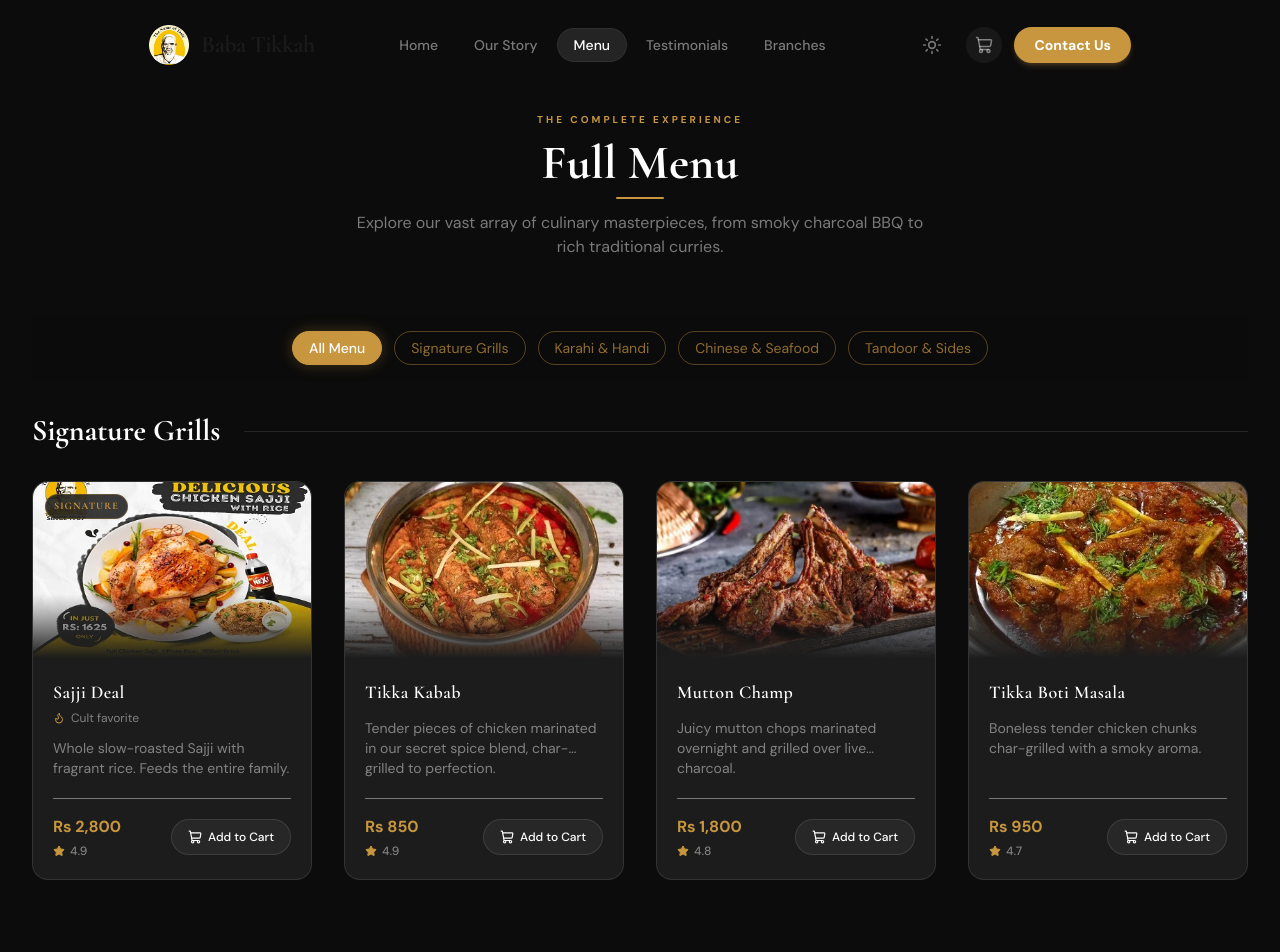
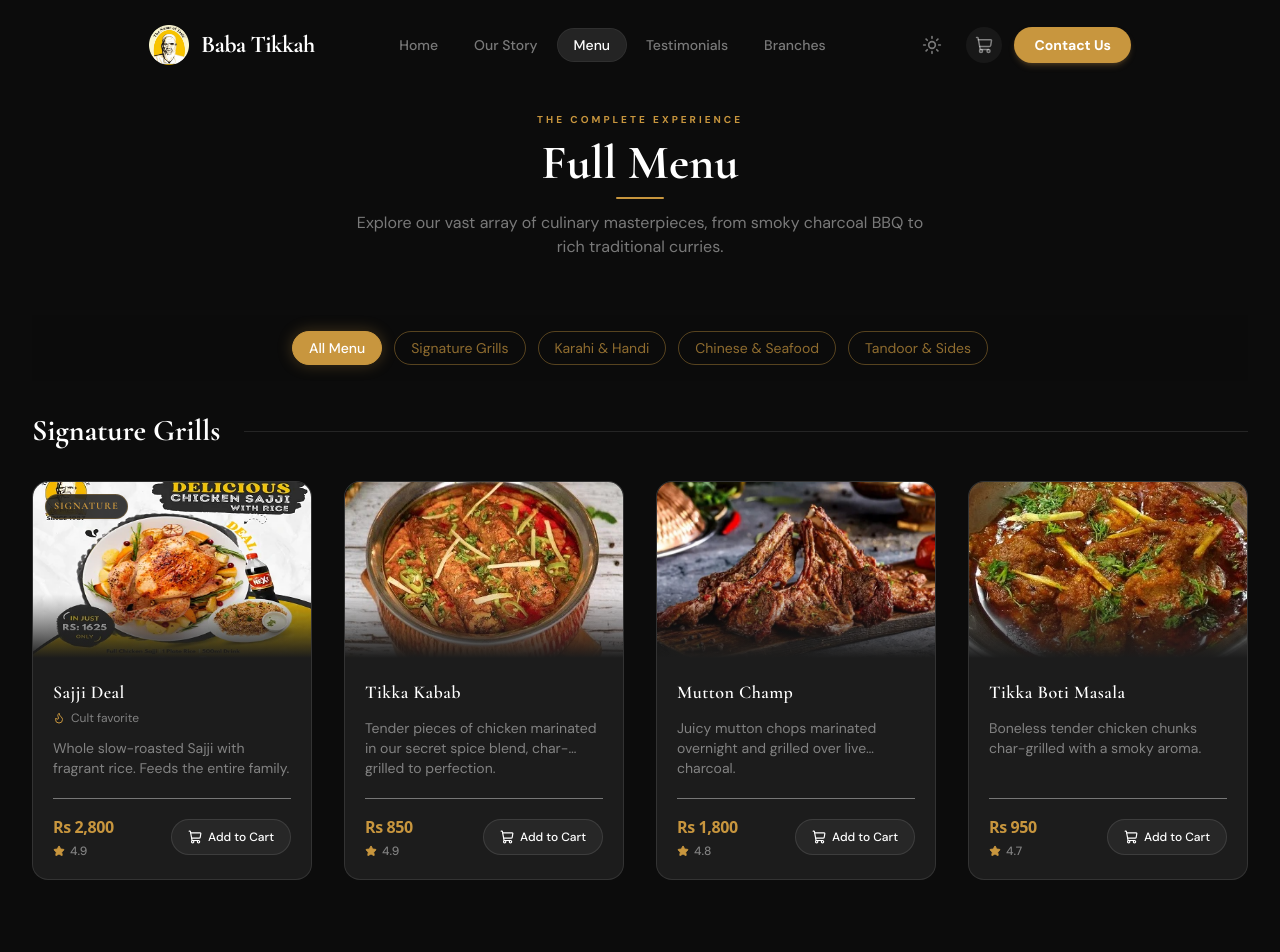
Before and after one commit to Mfahad159/baba-tikka-revise, a Next.js app: page /menu in a window 1280 px wide. Shown: the top 952 px of the page. Built offline with nearby package versions, Linux system fonts and the light colour scheme; no server answers.

Commit message:
Fixed: light mode toggle

```diff
--- a/app/cart/page.tsx
+++ b/app/cart/page.tsx
@@ -136,7 +136,7 @@
                       <h3 className="truncate font-heading text-lg font-semibold text-brand-text-primary dark:text-brand-text-primary-dark">
                         {item.name}
                       </h3>
-                      <p className="mt-1 font-body text-sm text-brand-accent-gold dark:text-brand-accent-gold-dark">{formatPKR(item.price)}</p>
+                      <p className="mt-1 font-sans font-medium text-sm tracking-tight text-brand-accent-gold dark:text-brand-accent-gold-dark">{formatPKR(item.price)}</p>
                     </div>
 
                     {/* Actions Row */}
@@ -162,7 +162,7 @@
                       </div>
 
                       {/* Subtotal */}
-                      <div className="hidden min-w-[80px] text-right font-body font-semibold text-brand-text-primary dark:text-brand-text-primary-dark sm:block">
+                      <div className="hidden min-w-[80px] text-right font-sans font-medium tracking-tight text-brand-text-primary dark:text-brand-text-primary-dark sm:block">
                         {formatPKR(item.price * item.quantity)}
                       </div>
 
@@ -188,16 +188,16 @@
             <div className="space-y-4 font-body text-sm">
               <div className="flex justify-between text-brand-text-secondary dark:text-brand-text-secondary-dark">
                 <span>Subtotal</span>
-                <span className="text-brand-text-primary dark:text-brand-text-primary-dark">{formatPKR(totalPrice)}</span>
+                <span className="font-sans font-medium tracking-tight text-brand-text-primary dark:text-brand-text-primary-dark">{formatPKR(totalPrice)}</span>
               </div>
               <div className="flex justify-between text-brand-text-secondary dark:text-brand-text-secondary-dark">
                 <span>Delivery logic <span className="ml-1 text-[10px] uppercase tracking-widest text-brand-accent-gold dark:text-brand-accent-gold-dark">(TODO)</span></span>
-                <span className="text-brand-text-primary dark:text-brand-text-primary-dark">{formatPKR(DELIVERY_FEE)}</span>
+                <span className="font-sans font-medium tracking-tight text-brand-text-primary dark:text-brand-text-primary-dark">{formatPKR(DELIVERY_FEE)}</span>
               </div>
               <div className="my-4 h-px w-full bg-brand-border dark:bg-brand-border-dark" />
               <div className="flex justify-between font-heading text-lg font-bold text-brand-text-primary dark:text-brand-text-primary-dark">
                 <span>Total</span>
-                <span className="text-brand-accent-gold dark:text-brand-accent-gold-dark">{formatPKR(finalTotal)}</span>
+                <span className="font-sans font-bold tracking-tight text-brand-accent-gold dark:text-brand-accent-gold-dark">{formatPKR(finalTotal)}</span>
               </div>
             </div>
 
--- a/components/FloatingCartBar.tsx
+++ b/components/FloatingCartBar.tsx
@@ -75,7 +75,7 @@
 
             {/* Right: Elongated Action Pill */}
             <div className="flex flex-1 items-center justify-center gap-2 rounded-full bg-brand-accent-gold dark:bg-brand-accent-gold-dark py-2.5 shadow-md sm:py-3 cursor-pointer">
-              <span className="font-heading text-base font-semibold tracking-wide text-brand-bg-primary sm:text-lg">
+              <span className="font-sans text-base font-semibold tracking-tight text-brand-bg-primary sm:text-lg">
                 Cart {totalPrice > 0 && `— ${formatPKR(totalPrice)}`}
               </span>
               <ArrowRight size={18} strokeWidth={2.5} className="ml-1 text-brand-bg-primary" />
--- a/components/ui/DishCard.tsx
+++ b/components/ui/DishCard.tsx
@@ -113,7 +113,7 @@
         <div className="mt-auto flex flex-col gap-2 border-t border-brand-border/40 pt-2 dark:border-brand-border-dark/40 sm:flex-row sm:items-center sm:justify-between sm:gap-0 sm:pt-3 lg:pt-4">
 
           <div className="flex items-center justify-between sm:flex-col sm:items-start sm:gap-1">
-            <span className={`font-body font-bold text-brand-accent-gold dark:text-brand-accent-gold-dark ${dish.isFeatured ? 'text-base sm:text-lg lg:text-xl' : 'text-sm sm:text-base'}`}>
+            <span className={`font-sans font-semibold tracking-tight text-brand-accent-gold dark:text-brand-accent-gold-dark ${dish.isFeatured ? 'text-base sm:text-lg lg:text-xl' : 'text-sm sm:text-base'}`}>
               {dish.price > 0 ? formatPKR(dish.price) : '—'}
             </span>
             <div className="sm:hidden lg:block">
--- a/components/ui/Logo.tsx
+++ b/components/ui/Logo.tsx
@@ -15,7 +15,7 @@
         className="object-contain"
         priority
       />
-      <span className="font-heading text-lg font-bold tracking-tight sm:text-xl lg:text-2xl">
+      <span className="font-heading text-lg font-bold tracking-tight text-brand-text-primary dark:text-brand-text-primary-dark sm:text-xl lg:text-2xl">
         Baba Tikkah
       </span>
     </div>
```
